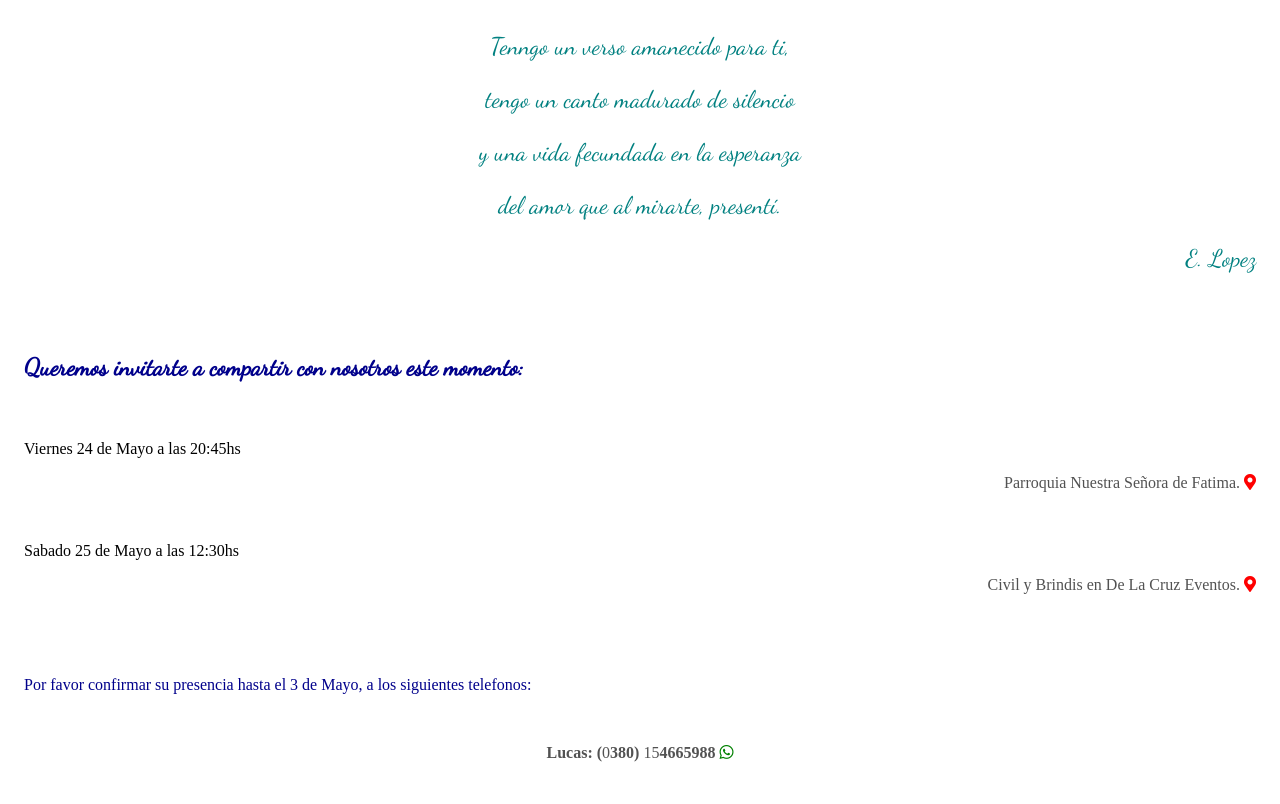
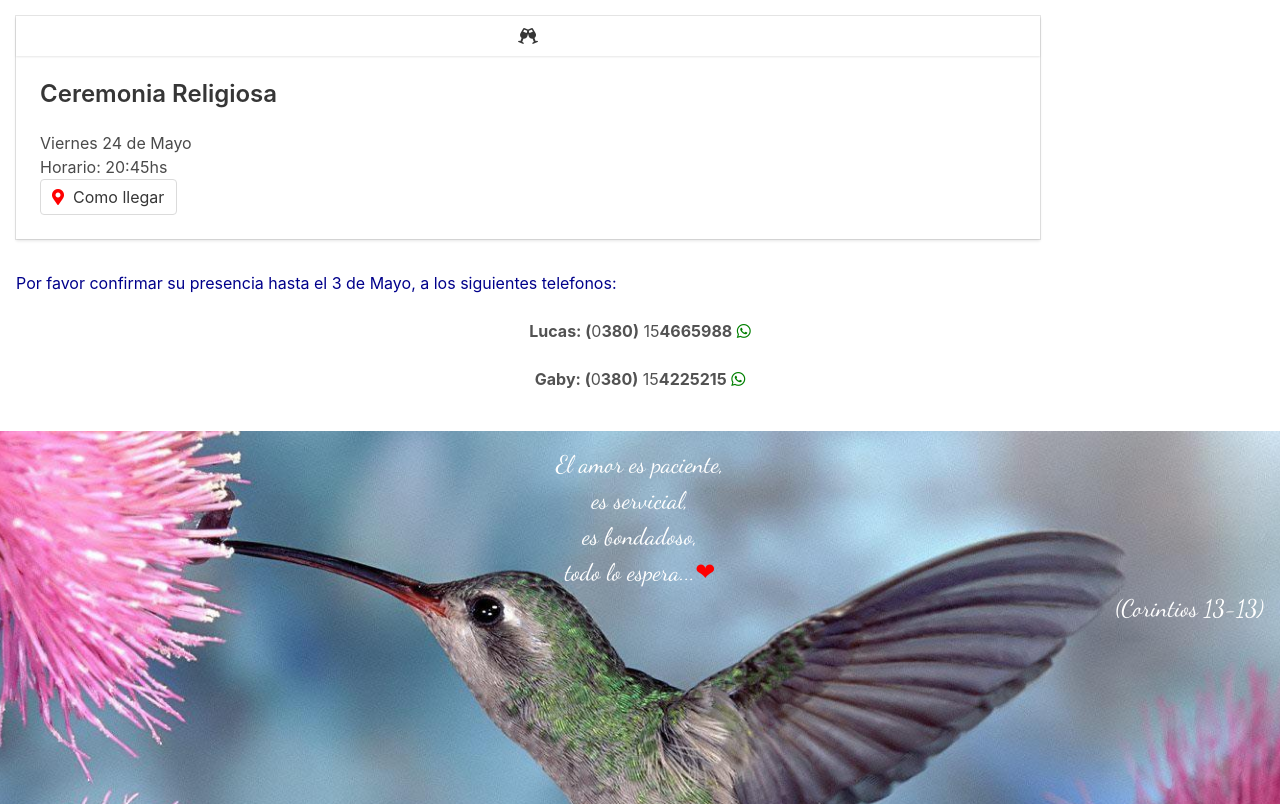
Before and after one commit to Pato045/casamiento, a plain HTML site: page index.html in a window 1280 px wide. Shown: the part 1216-2020 px from the top of the page. Drawn offline with nearby package versions, Linux system fonts and the light colour scheme.

Commit message:
se agrego bulma

```diff
--- a/index.html
+++ b/index.html
@@ -15,23 +15,17 @@
 
     <link href="https://fonts.googleapis.com/css?family=Dancing+Script" rel="stylesheet">
 
+    <link rel="stylesheet" href="https://use.fontawesome.com/releases/v5.8.1/css/all.css" integrity="sha384-50oBUHEmvpQ+1lW4y57PTFmhCaXp0ML5d60M1M7uH2+nqUivzIebhndOJK28anvf" crossorigin="anonymous">
+    <link rel="stylesheet" href="https://cdnjs.cloudflare.com/ajax/libs/bulma/0.7.4/css/bulma.min.css">
     <link rel="stylesheet" href="style.css">
-    <link rel="stylesheet" href="https://use.fontawesome.com/releases/v5.8.1/css/all.css" integrity="sha384-50oBUHEmvpQ+1lW4y57PTFmhCaXp0ML5d60M1M7uH2+nqUivzIebhndOJK28anvf" crossorigin="anonymous">
     <title>Nos Casamos</title>
 
   </head>
   <body>
-    <div class="container">
+    <div >
       <!--Apertura-->
       <div class="main">
-        <h1 class="title text-center text-light rellax" data-rellax-speed="-5">¡Nos Casamos!</h1>
-        <!-- <br>
-        <p class="title text-center text-light rellax" data-rellax-speed="-2">⏬</p> -->
-        <!--
-        <br>
-        <h2 class="sub-title text-left text-light rellax" data-rellax-speed="-3">Gaby</h2>
-        <h2 class="sub-title text-center rellax" data-rellax-speed="-1.5">💞</h2>
-        <h2 class="sub-title text-right text-light rellax" data-rellax-speed="0">Lucas</h2>-->
+        <h1 class="titulo text-center text-light rellax" data-rellax-speed="-5">¡Nos Casamos!</h1>
       </div>
       <!--Frase-->
       <div class="padding quote text-center text-teal">
@@ -64,6 +58,26 @@
         </p>
         <!--<iframe src="https://www.google.com/maps/embed?pb=!1m18!1m12!1m3!1d6950.761703246235!2d-66.916232!3d-29.417663299999997!2m3!1f0!2f0!3f0!3m2!1i1024!2i768!4f13.1!3m3!1m2!1s0x9427dd016b4a3a53%3A0x25ff5e5054242f99!2sDeLa+Cruz+Eventos!5e0!3m2!1ses-419!2sar!4v1555296304316!5m2!1ses-419!2sar" width="400" height="300" frameborder="0" style="border:0" allowfullscreen></iframe>-->
         <br>
+        <div class="columns">
+          <div class="column">
+              <div class="card">
+                  <div class="card-header">
+                    <p class="card-header-title is-centered is-5"asd><i class="fas fa-glass-cheers"></i></p>
+                  </div>
+                  <div class="card-content">
+                    <p class="title is-4">Ceremonia Religiosa</p>
+                    <p>Viernes 24 de Mayo</p>
+                    <p>Horario: 20:45hs</p>
+                    <a class="button is-centered">
+                      <span class="icon">
+                        <i class="fas fa-map-marker-alt text-red"></i>
+                      </span>
+                      <span>Como llegar</span>
+                    </a>
+                  </div>
+                </div>
+          </div>
+        </div>
       </div>
       <!-- Confirmar Presencia -->
       <div class="padding text-blue">
--- a/style.css
+++ b/style.css
@@ -1,38 +1,23 @@
-.container{
-  padding: 0;
-}
 .main{
   background: url('main.jpg') no-repeat center;
   background-size: 150%;
   background-attachment: fixed;
   height: 100vh;
-  margin: 0;
   padding-top: 50vh;
 }
 .padding{
   padding: 2vh;
-}
-.colibri{
-  background: white;
-  background-size: 175%;
-  height: 100vh;
-  margin: 0;
 }
 .novios{
   background: url('colibri.jpg') no-repeat center;
   background-size: 120%;
   background-attachment: fixed;
   height: 75vh;
-  margin: 0;
   padding: 2vh;
 }
-.title{
+.titulo{
   font-family: 'Dancing Script', cursive;
   font-size: 5rem;
-}
-.sub-title{
-  font-family: 'Dancing Script', cursive;
-  font-size: 3rem;
 }
 .quote{
   font-family: 'Dancing Script', cursive;
@@ -62,7 +47,7 @@
 .text-white{
   color: rgb(255, 255, 255);
   font-family: 'Dancing Script', cursive;
-  font-size: 1.6rem;
+  font-size: 1.5rem;
 }
 .text-teal{
   color: teal;
@@ -74,3 +59,6 @@
   color: rgb(82, 82, 82);
   text-decoration: unset;
 }
+.card{
+  width: 80vw;
+}
```
